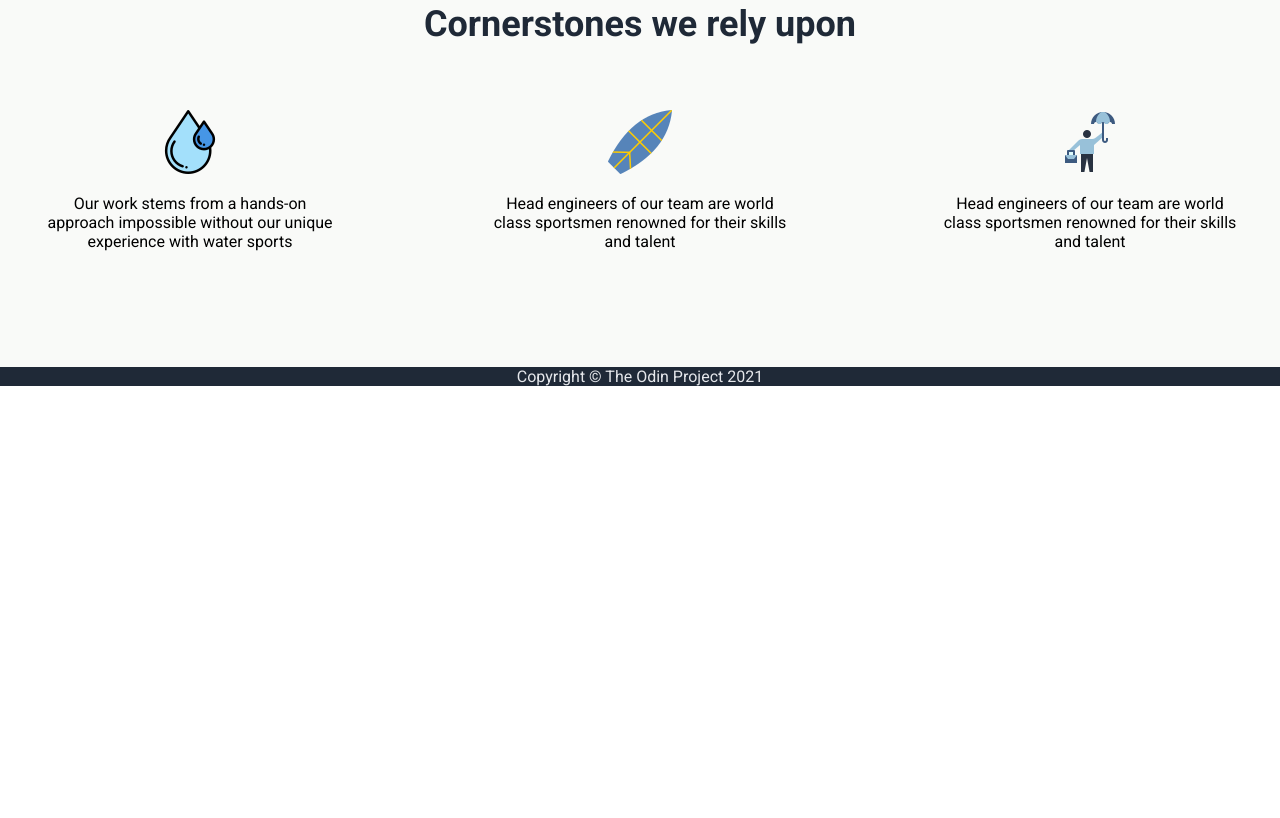
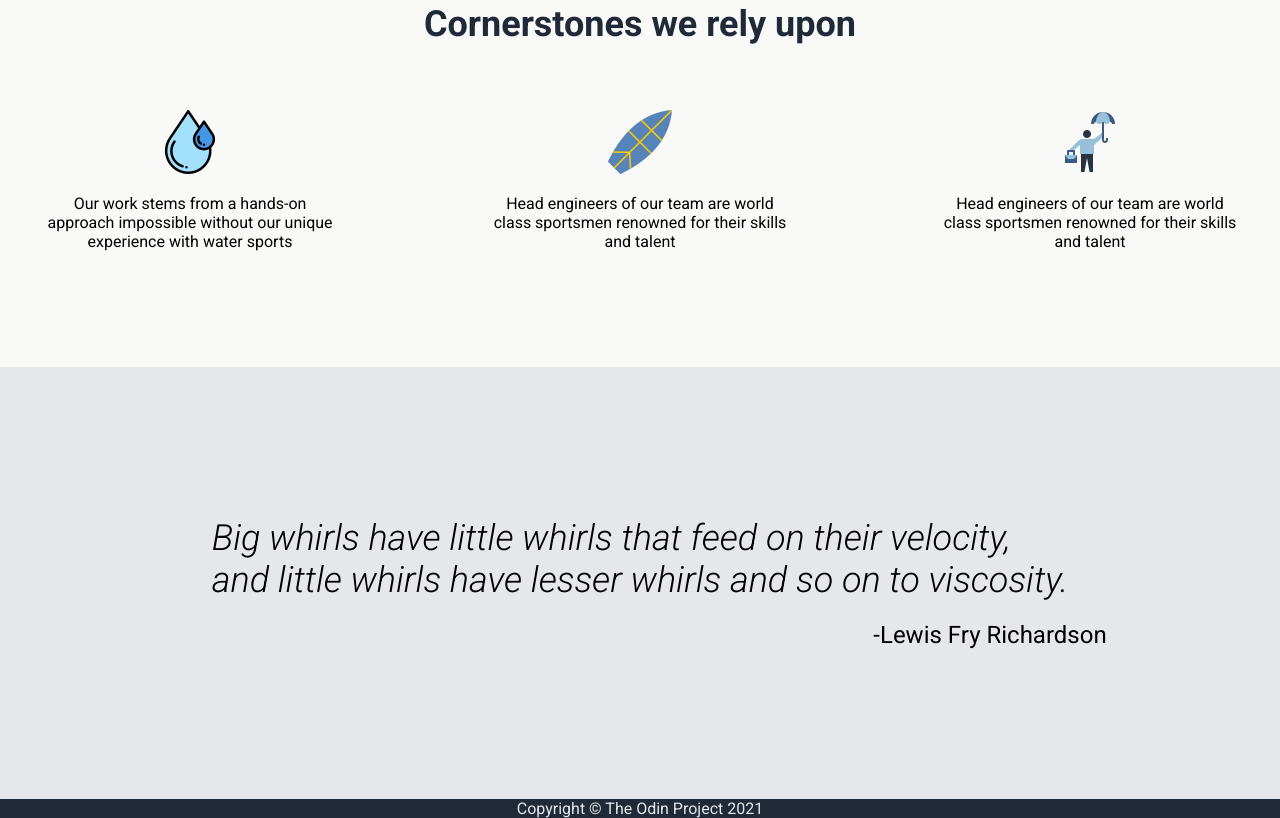
Before and after one commit to Rattlehead90/landing-page, a plain HTML site: page index.html in a window 1280 px wide. Shown: the part 737-1555 px from the top of the page. Before the commit the page ends 1123 px from the top, so only its background shows below. Drawn offline with Linux system fonts and the light colour scheme.

Commit message:
Add a quote block

```diff
--- a/index.html
+++ b/index.html
@@ -52,6 +52,11 @@
                 </div>
             </div>
         </div>
+
+        <div class="quote">
+            <div class="quote-text">Big whirls have little whirls that feed on their velocity, <br> and little whirls have lesser whirls and so on to viscosity.</div>
+            <div class="sign">-Lewis Fry Richardson</div>
+        </div>
 </div>
 
 
--- a/style.css
+++ b/style.css
@@ -125,3 +125,28 @@ button {
     max-width: 300px;
 
 }
+
+.quote {
+    display: flex;
+    flex-direction: column;
+    justify-content: center;
+    align-items: center;
+    padding: 150px;
+    background-color: #E5E7EB;
+    font-size: 36px;
+    font-style: italic;
+    font-weight: 300;
+}
+
+.quote-text {
+    max-width: 900px;
+}
+
+.sign {
+    align-self: center;
+    font-size: 24px;
+    font-weight: 500;
+    font-style: normal;
+    margin-top: 20px;
+    padding-left: 700px;
+}
```
